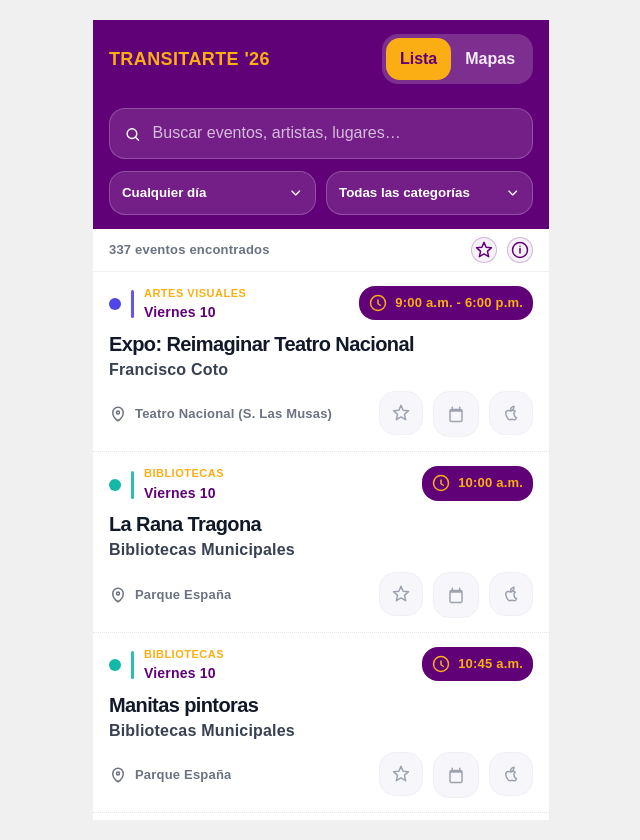
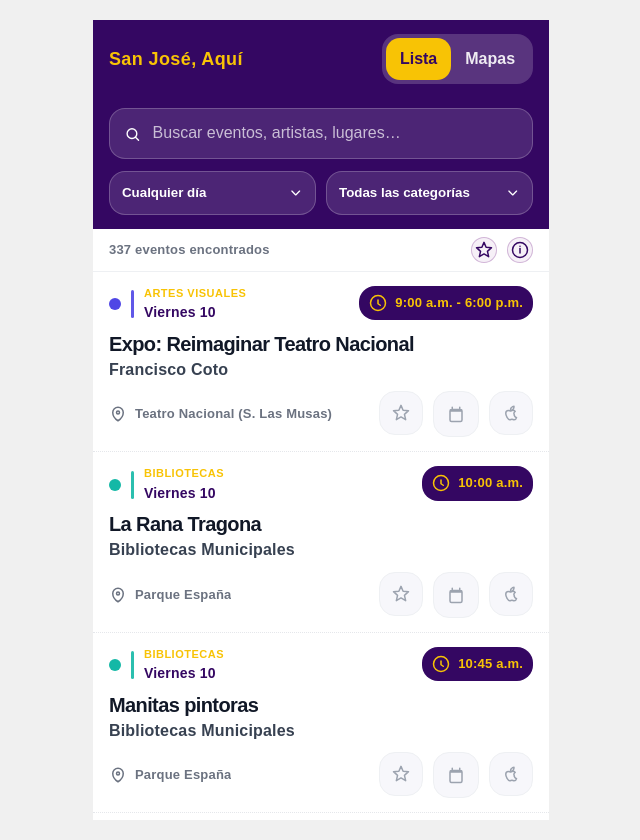
Before and after one commit to webmmiranda/transitarte, a React (Vite) app: page / in a window 1280 px wide. Shown: the whole page, without its empty margins (319-959 px from the left). Built offline with nearby package versions, Linux system fonts and the light colour scheme.

Commit message:
San José

```diff
--- a/index.html
+++ b/index.html
@@ -11,7 +11,7 @@
       rel="stylesheet"
     />
     <meta name="viewport" content="width=device-width, initial-scale=1.0" />
-    <meta name="theme-color" content="#600177" />
+    <meta name="theme-color" content="#340762" />
     <title>Transitarte 26</title>
     <!-- Google Tag Manager -->
     <script>
--- a/src/App.css
+++ b/src/App.css
@@ -16,7 +16,7 @@
 }
 
 .header {
-  background: #600177;
+  background: #340762;
   padding: 12px 16px 14px;
   color: #ffffff;
   border-bottom: 0;
@@ -32,7 +32,7 @@
   gap: 12px;
   align-items: center;
   padding: calc(14px + env(safe-area-inset-top)) 16px 12px;
-  background: #600177;
+  background: #340762;
   border-bottom: 0;
 }
 
@@ -41,7 +41,7 @@
   font-weight: 950;
   letter-spacing: 0.4px;
   font-family: var(--font-display);
-  color: #fbae14;
+  color: #f8c305;
 }
 
 @media (max-width: 380px) {
@@ -77,8 +77,8 @@
 }
 
 .segButtonActive {
-  background: #fbae14;
-  color: #600177;
+  background: #f8c305;
+  color: #340762;
 }
 
 .installButton {
@@ -233,7 +233,7 @@
   border-radius: 999px;
   border: 1px solid rgba(96, 1, 119, 0.25);
   background: rgba(96, 1, 119, 0.06);
-  color: #600177;
+  color: #340762;
   font-weight: 900;
   cursor: pointer;
   display: grid;
@@ -255,7 +255,7 @@
   border-radius: 999px;
   border: 1px solid rgba(96, 1, 119, 0.25);
   background: rgba(96, 1, 119, 0.06);
-  color: #600177;
+  color: #340762;
   font-weight: 900;
   cursor: pointer;
   display: grid;
@@ -268,8 +268,8 @@
 }
 
 .resultsFavActive {
-  background: #600177;
-  color: #fbae14;
+  background: #340762;
+  color: #f8c305;
   border-color: rgba(96, 1, 119, 0.45);
 }
 
@@ -279,19 +279,19 @@
 
 /* Botón de favorito */
 .iconActionFavActive {
-  color: #FBAE14 !important;
+  color: #f8c305 !important;
   border-color: rgba(96, 1, 119, 0.35);
-  background: #600177 !important;
+  background: #340762 !important;
 }
 
 .iconActionFavActive svg {
-  fill: #FBAE14;
+  fill: #f8c305;
 }
 
 .ctaFav {
   grid-column: 1 / -1;
   background: #ffffff;
-  color: #600177;
+  color: #340762;
   border: 1px solid rgba(96, 1, 119, 0.22);
 }
 
@@ -300,8 +300,8 @@
 }
 
 .ctaFavActive {
-  background: #600177;
-  color: #fbae14;
+  background: #340762;
+  color: #f8c305;
   border-color: rgba(96, 1, 119, 0.4);
 }
 
@@ -309,7 +309,7 @@
   font-size: 11px;
   padding: 14px 16px 18px;
   color: rgba(255, 255, 255, 0.86);
-  background: #600177;
+  background: #340762;
   display: flex;
   align-items: center;
   justify-content: space-between;
@@ -326,7 +326,7 @@
   border: 0;
   background: transparent;
   padding: 0;
-  color: #fbae14;
+  color: #f8c305;
   font-weight: 900;
   text-decoration: underline;
   text-underline-offset: 2px;
@@ -374,8 +374,8 @@
   width: 44px;
   height: 44px;
   border-radius: 999px;
-  background: #600177;
-  color: #fbae14;
+  background: #340762;
+  color: #f8c305;
   display: grid;
   place-items: center;
   font-weight: 900;
@@ -403,8 +403,8 @@
   justify-content: center;
   border-radius: 14px;
   padding: 12px 12px;
-  background: #600177;
-  color: #fbae14;
+  background: #340762;
+  color: #f8c305;
   font-weight: 950;
   text-decoration: none;
 }
@@ -439,7 +439,7 @@
   border-radius: 14px;
   padding: 12px 10px;
   background: #ffffff;
-  color: #600177;
+  color: #340762;
   border: 1px solid rgba(96, 1, 119, 0.22);
   font-weight: 950;
   text-decoration: none;
@@ -478,7 +478,7 @@
 }
 
 .infoText a {
-  color: #600177;
+  color: #340762;
   text-decoration: underline;
   text-underline-offset: 2px;
   font-weight: 900;
@@ -535,8 +535,8 @@
   border-radius: 14px;
   padding: 12px 12px;
   border: 0;
-  background: #600177;
-  color: #fbae14;
+  background: #340762;
+  color: #f8c305;
   font-weight: 950;
   cursor: pointer;
 }
@@ -630,13 +630,13 @@
   font-size: 11px;
   font-weight: 900;
   letter-spacing: 0.5px;
-  color: #fbae14;
+  color: #f8c305;
   white-space: nowrap;
 }
 
 .catDay {
   font-size: 14px;
-  color: #600177;
+  color: #340762;
   font-weight: 800;
   white-space: nowrap;
 }
@@ -647,8 +647,8 @@
   gap: 8px;
   padding: 8px 10px;
   border-radius: 16px;
-  background: #600177;
-  color: #fbae14;
+  background: #340762;
+  color: #f8c305;
   font-weight: 950;
   font-size: 13px;
   white-space: nowrap;
@@ -893,7 +893,7 @@
   padding: 14px 14px;
   border-radius: 16px;
   border: 0;
-  background: linear-gradient(90deg, var(--cat, #600177), #600177);
+  background: linear-gradient(90deg, var(--cat, #340762), #340762);
   color: #ffffff;
 }
 
@@ -927,7 +927,7 @@
 
 .eventSheetCatLabel {
   font-weight: 950;
-  color: #fbae14;
+  color: #f8c305;
   letter-spacing: 0.2px;
 }
 
--- a/src/App.tsx
+++ b/src/App.tsx
@@ -180,7 +180,7 @@ function App() {
     <div className="app">
       <div className="phone">
         <div className="topBar">
-          <div className="headerTitle">TRANSITARTE '26</div>
+          <div className="headerTitle">San José, Aquí</div>
           <div className="headerRight">
             <div className="segmented" role="tablist" aria-label="Secciones">
               <button
--- a/vite.config.ts
+++ b/vite.config.ts
@@ -14,7 +14,7 @@ export default defineConfig({
         short_name: 'Transitarte 26',
         description:
           'Agenda interactiva, búsqueda, filtros, mapas y acceso rápido para guardar eventos en tu calendario.',
-        theme_color: '#600177',
+        theme_color: '#340762',
         background_color: '#ffffff',
         display: 'standalone',
         start_url: '/',
```
Also changed, not shown: public/favicon.svg.
